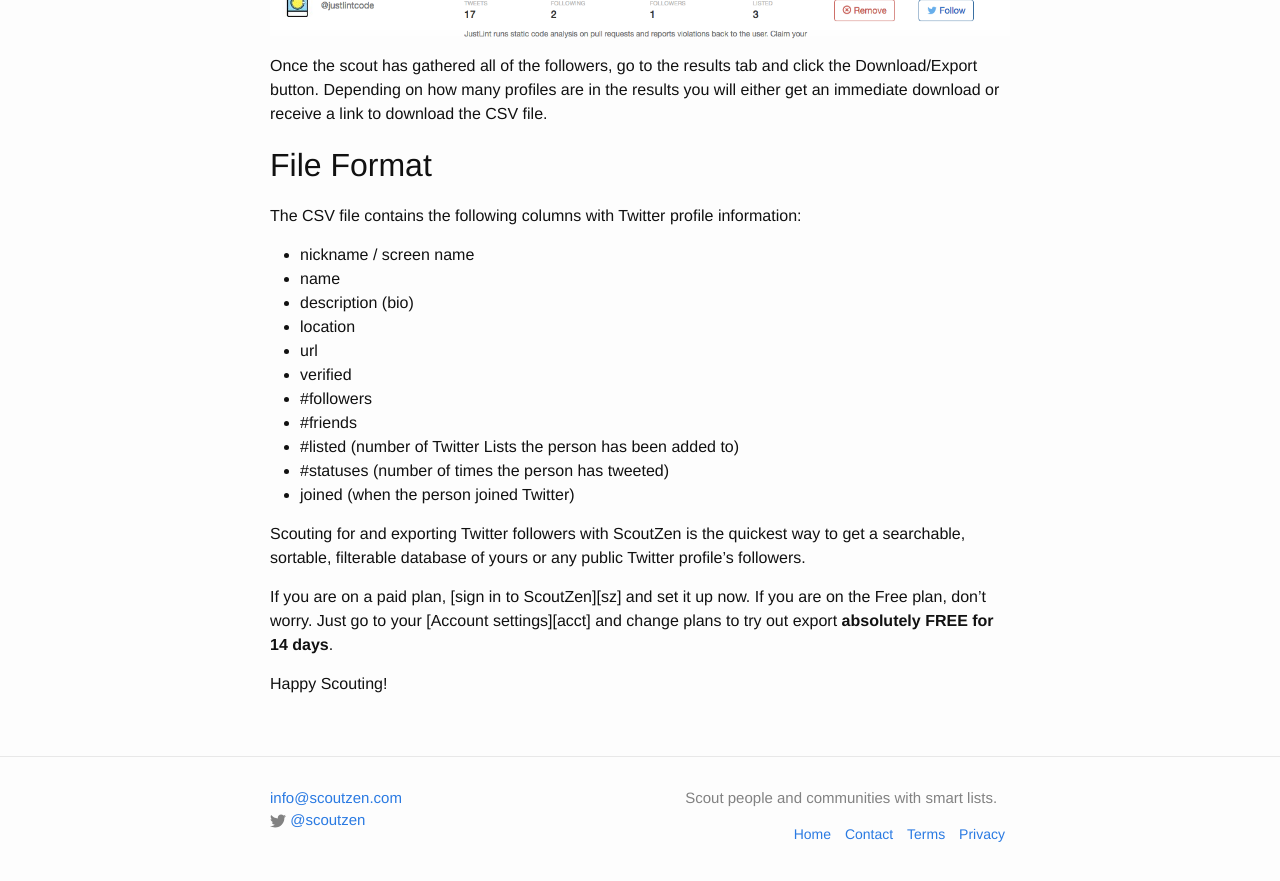
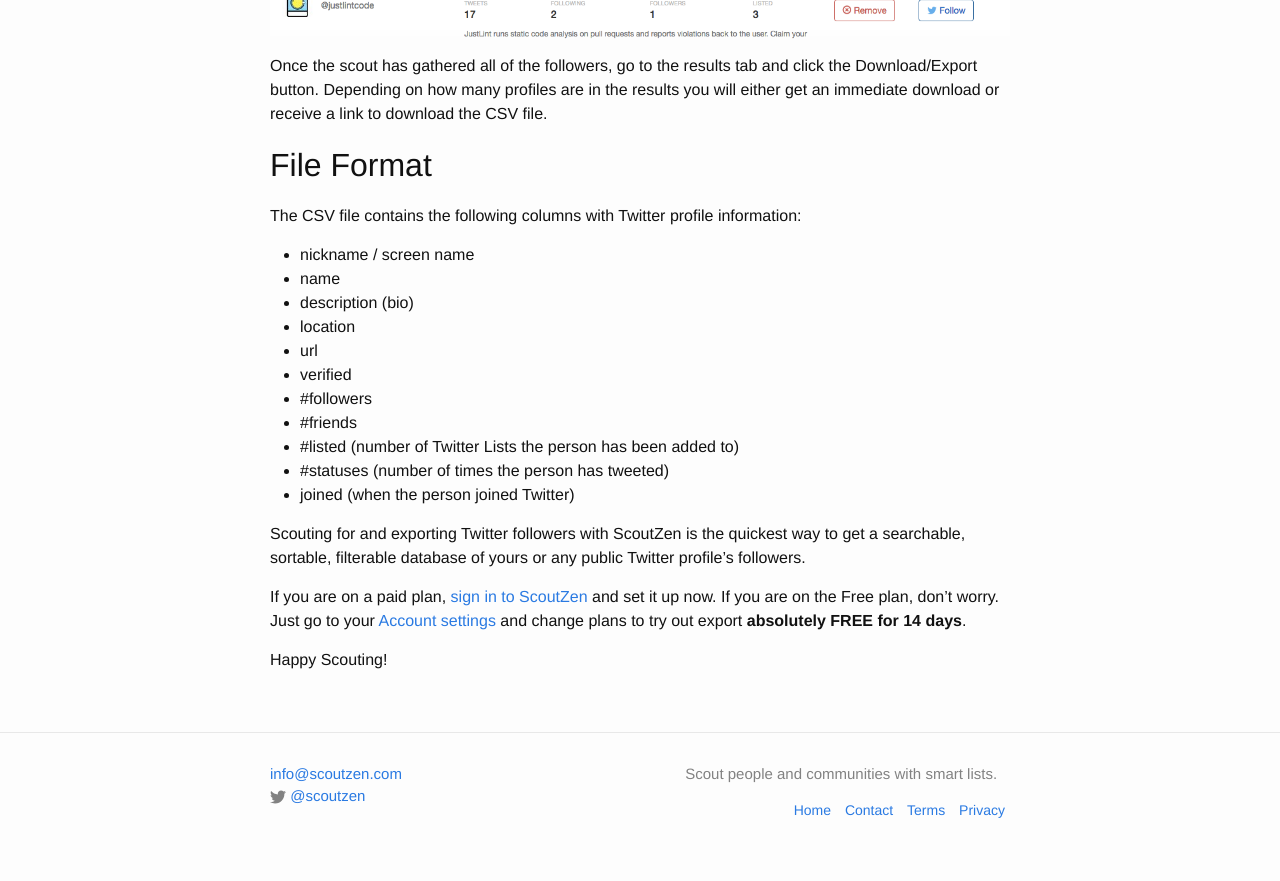
Before and after one commit to ScoutZen/scoutzen.github.io, a Jekyll site: the page built from _posts/2016-10-11-how-to-export-twitter-followers.md, in a window 1280 px wide and 900 px high, scrolled down 2540 px. Shown: the top 881 px of the window. Built offline with Jekyll 4.4.1, drawn with Linux system fonts in a browser that asks for light colours; part of the change alters nothing that is shown.

Commit message:
Add footnote links

```diff
--- a/_posts/2016-10-11-how-to-export-twitter-followers.md
+++ b/_posts/2016-10-11-how-to-export-twitter-followers.md
@@ -92,3 +92,6 @@ are on the Free plan, don't worry. Just go to your [Account settings][acct]
 and change plans to try out export __absolutely FREE for 14 days__.
 
 Happy Scouting!
+
+[sz]: https://www.scoutzen.com
+[acct]: https://www.scoutzen.com/account
```
